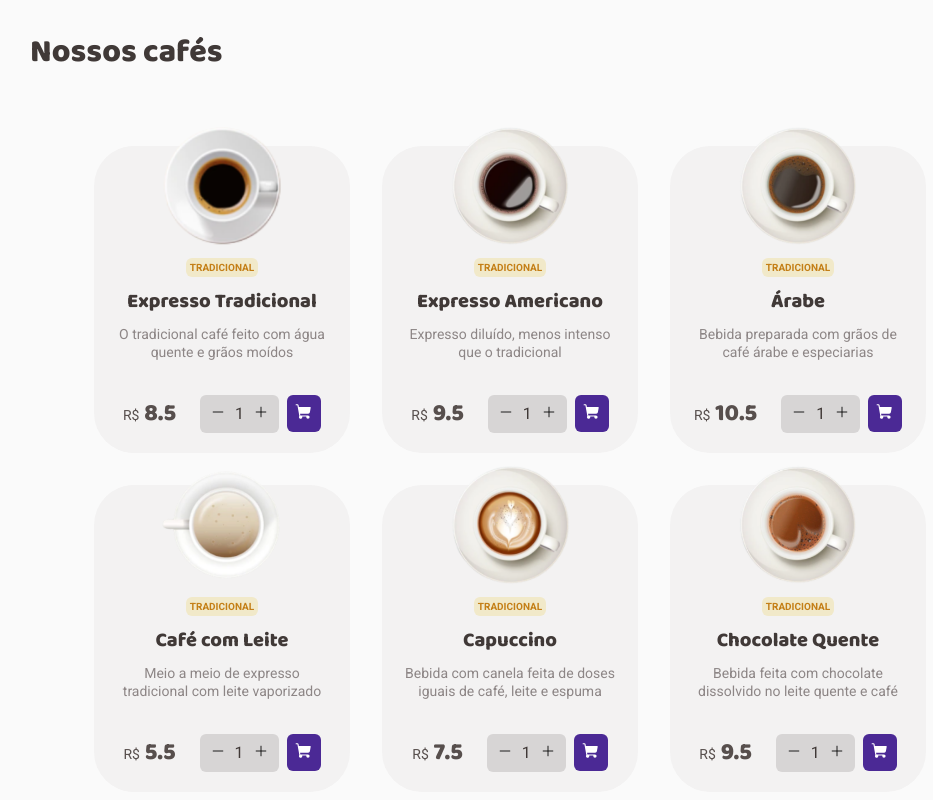
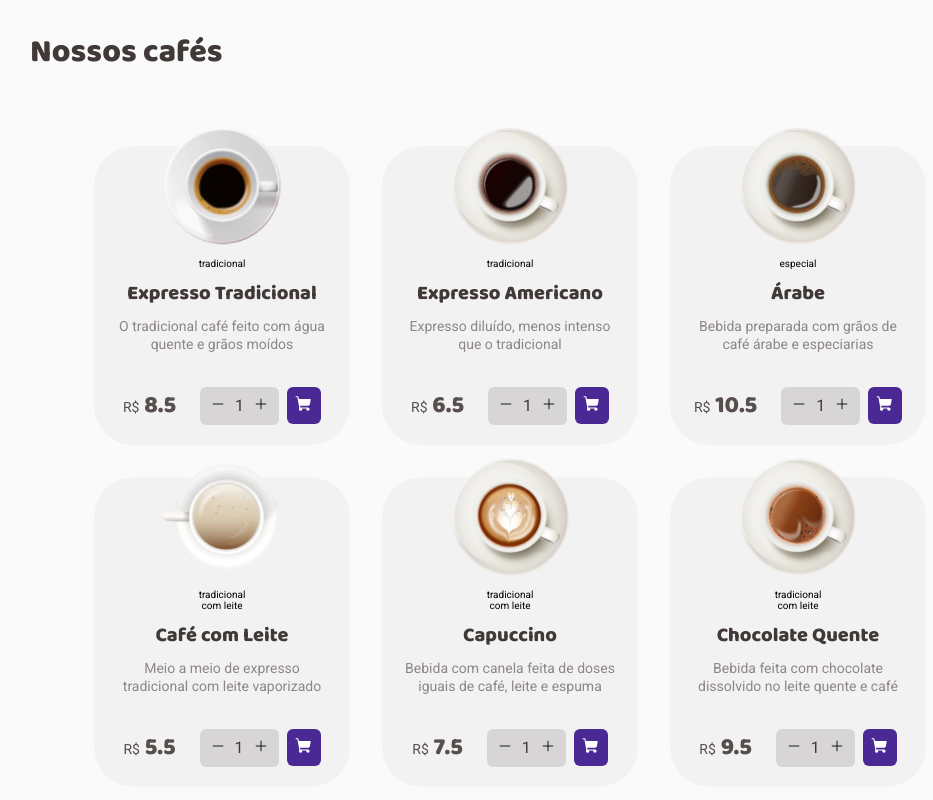
Before and after one commit to Romeusorionaet/Coffee-Delivery, a React (Vite) app: page / in a window 1280 px wide. Shown: the part 940-1740 px from the top of the page, without its empty margins (130-1063 px from the left). Built offline with nearby package versions, Linux system fonts and the light colour scheme.

Commit message:
create context for address

```diff
--- a/src/App.tsx
+++ b/src/App.tsx
@@ -4,13 +4,16 @@ import { defaultTheme } from './styles/themes/default'
 import { GlobalStyle } from './styles/global'
 import { Router } from './Router'
 import { CoffeeDeliveryContext } from './contexts/CoffeeDeliveryContext'
+import { AddressFormContext } from './contexts/AddressFormContext'
 
 export function App() {
   return (
     <ThemeProvider theme={defaultTheme}>
       <BrowserRouter>
         <CoffeeDeliveryContext>
-          <Router />
+          <AddressFormContext>
+            <Router />
+          </AddressFormContext>
         </CoffeeDeliveryContext>
       </BrowserRouter>
       <GlobalStyle />
--- a/src/Menu/listOfAllCoffee.ts
+++ b/src/Menu/listOfAllCoffee.ts
@@ -14,11 +14,14 @@ import Latte from '../assets/coffee/Latte.svg'
 import Macchiato from '../assets/coffee/Macchiato.svg'
 import Mocaccino from '../assets/coffee/Mocaccino.svg'
 
+import { v4 as uuidv4 } from 'uuid'
+
 export const listOfAllCoffee = [
+
 {
   id: 1,
   img: ExpressoTradicional,
-    category: ['tradicional'],
+  category: [{tag: 'tradicional', id: uuidv4()}],
   title: 'Expresso Tradicional',
   description: 'O tradicional café feito com água quente e grãos moídos',
   price: 8.50,
@@ -28,16 +31,16 @@ export const listOfAllCoffee = [
   id: 2,
   img: ExpressoAmericano,
   title: 'Expresso Americano',
-    category: ['tradicional'],
+  category: [{tag: 'tradicional', id: uuidv4()}],
   description: 'Expresso diluído, menos intenso que o tradicional',
-    price: 9.50,
+  price: 6.50,
 },
 
 {
   id: 3,
   img: Árabe,
   title: 'Árabe',
-    category: ['especial'],
+  category: [{tag: 'especial', id: uuidv4()}],
   description: 'Bebida preparada com grãos de café árabe e especiarias',
   price: 10.50,
 },
@@ -46,7 +49,7 @@ export const listOfAllCoffee = [
   id: 4,
   img: CaféComLeite,
   title: 'Café com Leite',
-    category: ['tradicional', 'com leite'],
+  category: [{tag: 'tradicional', id: uuidv4()}, {tag: 'com leite', id: uuidv4()}],
   description: 'Meio a meio de expresso tradicional com leite vaporizado',
   price: 5.50,
 },
@@ -55,7 +58,7 @@ export const listOfAllCoffee = [
   id: 5,
   img: Capuccino,
   title: 'Capuccino',
-    category: ['tradicional', 'com leite'],
+  category:  [{tag: 'tradicional', id: uuidv4()}, {tag: 'com leite', id: uuidv4()}],
   description: 'Bebida com canela feita de doses iguais de café, leite e espuma',
   price: 7.50,
 },
@@ -64,7 +67,7 @@ export const listOfAllCoffee = [
   id: 6,
   img: ChocolateQuente,
   title: 'Chocolate Quente',
-    category: ['tradicional', 'com leite'],
+  category:  [{tag: 'tradicional', id: uuidv4()}, {tag: 'com leite', id: uuidv4()}],
   description: 'Bebida feita com chocolate dissolvido no leite quente e café',
   price: 9.50,
 },
@@ -73,7 +76,7 @@ export const listOfAllCoffee = [
   id: 7,
   img: Cubano,
   title: 'Cubano',
-    category: ['especial', 'alcoólico', 'gelado'],
+  category: [{tag: 'especial', id: uuidv4()}, {tag: 'alcoólico', id: uuidv4()}, {tag: 'gelado', id: uuidv4()}],
   description: 'Drink gelado de café expresso com rum, creme de leite e hortelã',
   price: 12.50,
 },
@@ -82,7 +85,7 @@ export const listOfAllCoffee = [
   id: 8,
   img: ExpressoCremoso,
   title: 'Expresso Cremoso',
-    category: ['tradicional'],
+  category: [{tag: 'tradicional', id: uuidv4()}],
   description: 'Café expresso tradicional com espuma cremosa',
   price: 9.50,
 },
@@ -91,7 +94,7 @@ export const listOfAllCoffee = [
   id: 9,
   img: ExpressoGelado,
   title: 'Expresso Gelado',
-    category: ['tradicional', 'gelado'],
+  category: [{tag: 'tradicional', id: uuidv4()}, {tag: 'gelado', id: uuidv4()}],
   description: 'Bebida preparada com café expresso e cubos de gelo',
   price: 7.50,
 },
@@ -100,7 +103,7 @@ export const listOfAllCoffee = [
   id: 10,
   img: Havaiano,
   title: 'Havaiano',
-    category: ['especial'],
+  category: [{tag: 'especial', id: uuidv4()}],
   description: 'Bebida adocicada preparada com café e leite de coco',
   price: 10.50,
 },
@@ -109,7 +112,7 @@ export const listOfAllCoffee = [
   id: 11,
   img: Irlandês,
   title: 'Irlandês',
-    category: ['especial', 'alcoólico'],
+  category: [{tag: 'especial', id: uuidv4()}, {tag: 'alcoólico', id: uuidv4()}],
   description: 'Bebida a base de café, uísque irlandês, açúcar e chantilly',
   price: 12.50,
 },
@@ -118,7 +121,7 @@ export const listOfAllCoffee = [
   id: 12,
   img: Latte,
   title: 'Latte',
-    category: ['tradicional', 'com leite'],
+  category: [{tag: 'tradicional', id: uuidv4()}, {tag: 'com leite', id: uuidv4()}],
   description: 'Uma dose de café expresso com o dobro de leite e espuma cremosa',
   price: 6.50,
 },
@@ -127,7 +130,7 @@ export const listOfAllCoffee = [
   id: 12,
   img: Macchiato,
   title: 'Macchiato',
-    category: ['tradicional', 'com leite'],
+  category:  [{tag: 'tradicional', id: uuidv4()}, {tag: 'com leite', id: uuidv4()}],
   description: 'Café expresso misturado com um pouco de leite quente e espuma',
   price: 5.50,
 },
@@ -136,7 +139,7 @@ export const listOfAllCoffee = [
   id: 12,
   img: Mocaccino,
   title: 'mocaccino',
-    category: ['tradicional', 'com leite'],
+  category: [{tag: 'tradicional', id: uuidv4()}, {tag: 'com leite', id: uuidv4()}],
   description: 'Café expresso com calda de chocolate, pouco leite e espuma',
   price: 9.50,
 },
--- a/src/components/Aside/index.tsx
+++ b/src/components/Aside/index.tsx
@@ -3,9 +3,11 @@ import { CoffeeOfContext } from '../../contexts/CoffeeDeliveryContext'
 import { AsideContainer, ResultOfValues } from './styles'
 import { SelectedCoffee } from '../SelectedCoffee'
 import { NavLink } from 'react-router-dom'
+import { AddressContext } from '../../contexts/AddressFormContext'
 
 export function Aside() {
   const { orderCoffee } = useContext(CoffeeOfContext)
+  const { handleDataForm } = useContext(AddressContext)
   const freight = '3.50'
 
   const [totalValue, setTotalValue] = useState<number>(0)
@@ -38,7 +40,7 @@ export function Aside() {
         </p>
 
         <NavLink to={'/success'}>
-          <button>CONFIRMAR PEDIDO</button>
+          <button onClick={handleDataForm}>CONFIRMAR PEDIDO</button>
         </NavLink>
       </ResultOfValues>
     </AsideContainer>
--- /dev/null
+++ b/src/contexts/AddressFormContext.tsx
@@ -0,0 +1,87 @@
+import React, { ReactNode, createContext, useContext, useState } from 'react'
+import { CoffeeOfContext, CoffeeProps } from './CoffeeDeliveryContext'
+
+interface AddressFormContextProviderProps {
+  children: ReactNode
+}
+
+export interface AddressFormProps {
+  cep: number
+  street: string
+  number: number
+  complement?: string
+  neighborhood: string
+  city: string
+  uf: string
+  payment: string
+  orderCoffee: CoffeeProps[]
+}
+
+interface AddressFormContextType {
+  handleDataForm: () => void
+  setCep: React.Dispatch<React.SetStateAction<number>>
+  setStreet: React.Dispatch<React.SetStateAction<string>>
+  setNumber: React.Dispatch<React.SetStateAction<number>>
+  setComplement: React.Dispatch<React.SetStateAction<string>>
+  setNeighborhood: React.Dispatch<React.SetStateAction<string>>
+  setCity: React.Dispatch<React.SetStateAction<string>>
+  setUf: React.Dispatch<React.SetStateAction<string>>
+  setPayment: React.Dispatch<React.SetStateAction<string>>
+  city: string
+  dataForm: AddressFormProps[]
+}
+
+export const AddressContext = createContext({} as AddressFormContextType)
+
+export function AddressFormContext({
+  children,
+}: AddressFormContextProviderProps) {
+  const [cep, setCep] = useState(0)
+  const [street, setStreet] = useState('')
+  const [number, setNumber] = useState(0)
+  const [complement, setComplement] = useState('')
+  const [neighborhood, setNeighborhood] = useState('')
+  const [city, setCity] = useState('')
+  const [uf, setUf] = useState('')
+  const [payment, setPayment] = useState('')
+
+  const [dataForm, setDataForm] = useState<AddressFormProps[]>([])
+
+  const { orderCoffee } = useContext(CoffeeOfContext)
+
+  function handleDataForm() {
+    setDataForm([
+      {
+        cep,
+        street,
+        number,
+        complement,
+        neighborhood,
+        city,
+        uf,
+        payment,
+        orderCoffee,
+      },
+    ])
+  }
+
+  return (
+    <AddressContext.Provider
+      value={{
+        handleDataForm,
+        setCep,
+        setStreet,
+        setNumber,
+        setComplement,
+        setNeighborhood,
+        setCity,
+        setUf,
+        setPayment,
+        city,
+        dataForm,
+      }}
+    >
+      {children}
+    </AddressContext.Provider>
+  )
+}
--- a/src/contexts/CoffeeDeliveryContext.tsx
+++ b/src/contexts/CoffeeDeliveryContext.tsx
@@ -10,6 +10,7 @@ export interface CoffeeProps {
   title: string
   description: string
   price: number
+  category: [{ tag: string; id: string }]
   coffeeQuantity: number
 }
 
@@ -140,12 +141,13 @@ export function CoffeeDeliveryContext({
     img,
     description,
     price,
+    category,
     coffeeQuantity,
   }: CoffeeProps) {
     dispatch({
       type: 'ADD_NEW_COFFEE',
       payload: {
-        data: { id, img, title, description, price, coffeeQuantity },
+        data: { id, img, title, description, price, category, coffeeQuantity },
       },
     })
   }
--- a/src/pages/Checkout/components/PaymentOptions/index.tsx
+++ b/src/pages/Checkout/components/PaymentOptions/index.tsx
@@ -1,7 +1,11 @@
 import { Bank, CreditCard, CurrencyDollarSimple, Money } from 'phosphor-react'
 import { PaymentOptionsContainer, Options } from './styles'
+import { useContext } from 'react'
+import { AddressContext } from '../../../../contexts/AddressFormContext'
 
 export function PaymentOptions() {
+  const { setPayment } = useContext(AddressContext)
+
   return (
     <PaymentOptionsContainer>
       <div className="wrapper-title">
@@ -15,15 +19,15 @@ export function PaymentOptions() {
       </div>
 
       <Options>
-        <button>
+        <button onClick={() => setPayment('CARTÃO DE CRÉDITO')}>
           <CreditCard size={18} />
           <p>CARTÃO DE CRÉDITO</p>
         </button>
-        <button>
+        <button onClick={() => setPayment('CARTÃO DE DÉBITO')}>
           <Bank size={18} />
           <p>CARTÃO DE DÉBITO</p>
         </button>
-        <button>
+        <button onClick={() => setPayment('DINHEIRO')}>
           <Money size={18} />
           <p>DINHEIRO</p>
         </button>
--- a/src/pages/Home/componets/Coffee/index.tsx
+++ b/src/pages/Home/componets/Coffee/index.tsx
@@ -7,7 +7,16 @@ import {
 import { CoffeeContainer, Controll, WrapperText } from './styles'
 import { Minus, Plus, ShoppingCart } from 'phosphor-react'
 
-export function Coffee({ id, img, title, description, price }: CoffeeProps) {
+// import { v4 as uuidv4 } from 'uuid'
+
+export function Coffee({
+  id,
+  img,
+  title,
+  description,
+  category,
+  price,
+}: CoffeeProps) {
   const [coffeeQuantity, setCoffeeQuantity] = useState<number>(1)
   const { addCoffeeToCart } = useContext(CoffeeOfContext)
 
@@ -22,8 +31,24 @@ export function Coffee({ id, img, title, description, price }: CoffeeProps) {
   }
 
   function handleAddToCart() {
-    addCoffeeToCart({ id, img, title, description, coffeeQuantity, price })
+    addCoffeeToCart({
+      id,
+      img,
+      title,
+      description,
+      coffeeQuantity,
+      category,
+      price,
+    })
   }
+
+  // category.forEach((cat) => {
+  //   cat.id = uuidv4()
+  // })
+
+  // const listItems = category.map((cat) => <span key={cat.id}>{cat.tag}</span>)
+
+  // category.map((item) => console.log(item))
 
   return (
     <CoffeeContainer>
@@ -31,9 +56,10 @@ export function Coffee({ id, img, title, description, price }: CoffeeProps) {
         <div className="imagem">
           <img src={img} alt="" />
         </div>
-        <div className="category">
-          <span>TRADICIONAL</span>
-        </div>
+        {/* <div className="category">{listItems}</div> */}
+        {category.map((item) => (
+          <span key={item.id}>{item.tag}</span>
+        ))}
         <h3>{title}</h3>
         <p>{description}</p>
       </WrapperText>
--- a/src/pages/Home/componets/Coffee/styles.ts
+++ b/src/pages/Home/componets/Coffee/styles.ts
@@ -36,10 +36,11 @@ export const WrapperText = styled.div`
 
   .category {
     background-color: ${(props) => props.theme['yellow-100']};
+    border-radius: 6px;
+    padding: 0.4rem;
 
-    border-radius: 6px;
-
-    padding: 0.4rem;
+    display: flex;
+    gap: 1rem;
 
     span {
       color: ${(props) => props.theme['yellow-300']};
@@ -47,6 +48,8 @@ export const WrapperText = styled.div`
       font-size: 1rem;
       font-style: bold;
       font-weight: 700;
+
+      text-transform: uppercase;
     }
   }
 
--- a/src/pages/Home/componets/MenuCoffee/index.tsx
+++ b/src/pages/Home/componets/MenuCoffee/index.tsx
@@ -17,6 +17,7 @@ export function MenuCoffee() {
             img={item.img}
             description={item.description}
             price={item.price}
+            category={item.category}
             coffeeQuantity={1}
           />
         )
```
Also changed, not shown: src/pages/Checkout/index.tsx (+52 -11 lines). Lines whose indentation alone changed are shown as unchanged.
